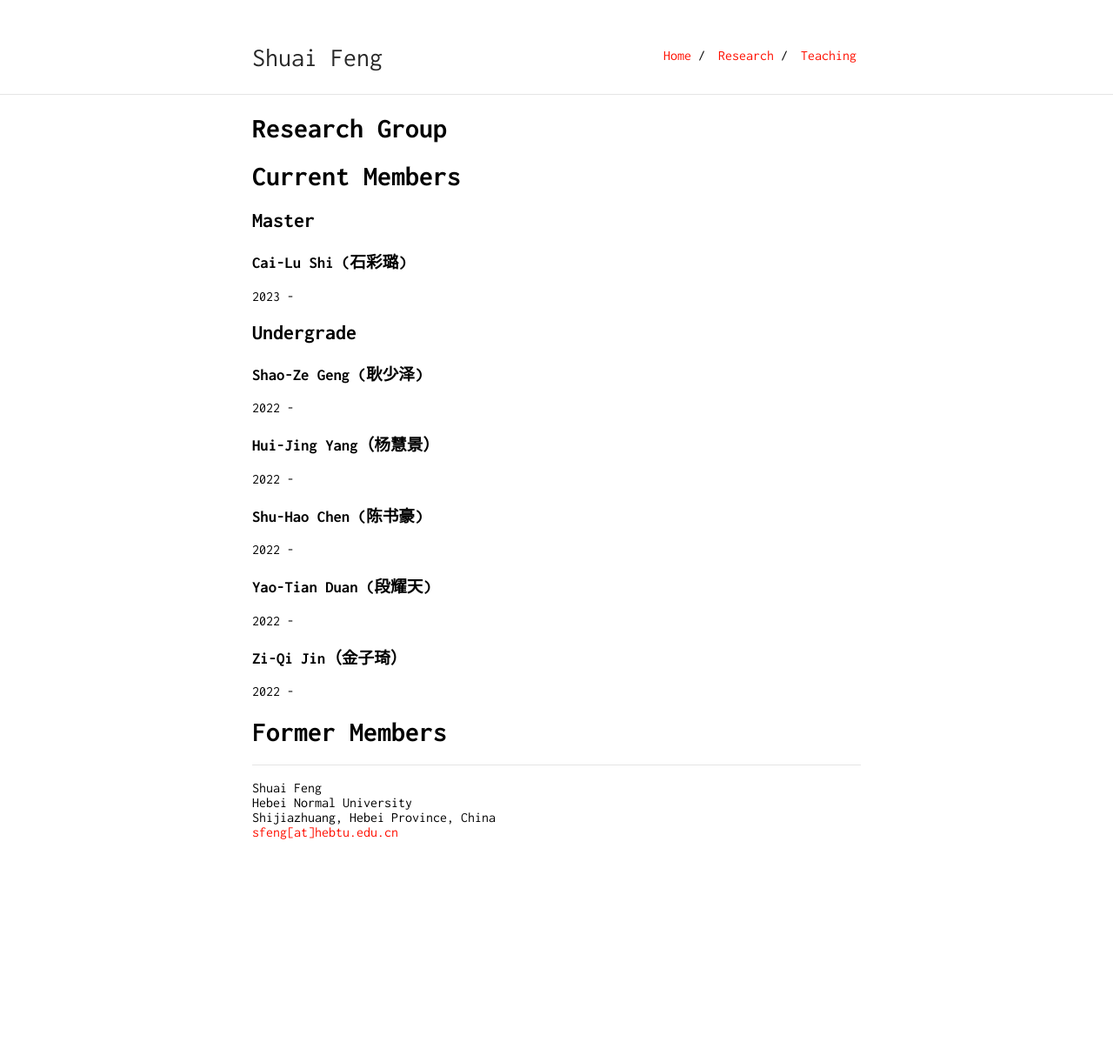
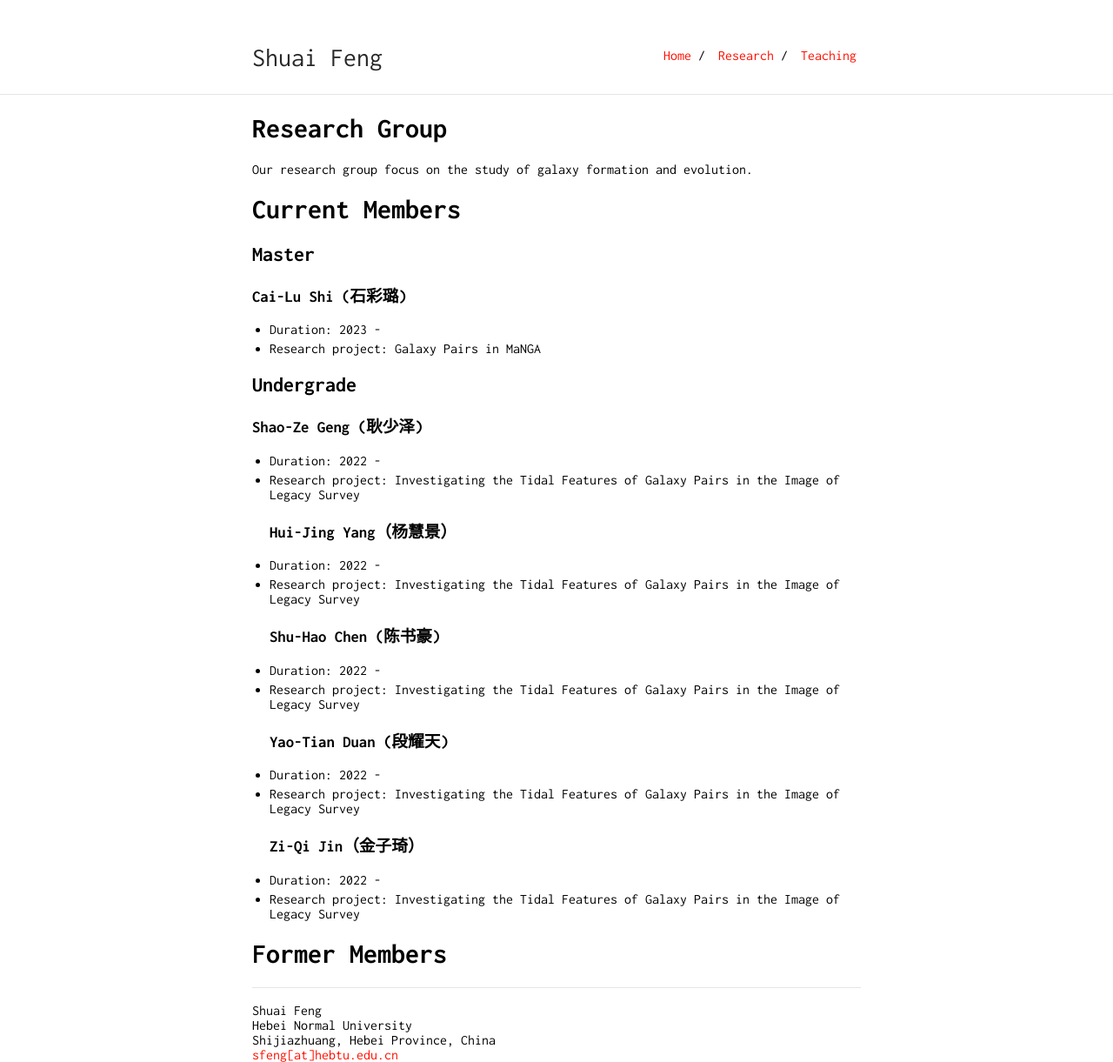
Before and after one commit to fengshuai0210/fengshuai0210.github.io, a Jekyll site: the page built from group.md, in a window 1280 px wide. Shown: the whole page at 87% size. Built offline with Jekyll 4.4.1, drawn with Linux system fonts in a browser that asks for light colours; our own code applies the rules of GitHub Pages for plain Markdown files; before the commit the page ends 965 px from its top, so only the background shows below that.

Commit message:
Update group.md

```diff
--- a/group.md
+++ b/group.md
@@ -4,24 +4,32 @@ layout: default
 
 # Research Group
 
+Our research group focus on the study of galaxy formation and evolution.
+
 # Current Members
 
 ## Master
 
 ### Cai-Lu Shi (石彩璐)
-2023 -
+* Duration: 2023 -
+* Research project: Galaxy Pairs in MaNGA
 
 ## Undergrade
 
 ### Shao-Ze Geng (耿少泽)
-2022 -
+* Duration: 2022 -
+* Research project: Investigating the Tidal Features of Galaxy Pairs in the Image of Legacy Survey
 ### Hui-Jing Yang（杨慧景）
-2022 -
+* Duration: 2022 -
+* Research project: Investigating the Tidal Features of Galaxy Pairs in the Image of Legacy Survey
 ### Shu-Hao Chen (陈书豪)
-2022 -
+* Duration: 2022 -
+* Research project: Investigating the Tidal Features of Galaxy Pairs in the Image of Legacy Survey
 ### Yao-Tian Duan (段耀天)
-2022 -
+* Duration: 2022 -
+* Research project: Investigating the Tidal Features of Galaxy Pairs in the Image of Legacy Survey
 ### Zi-Qi Jin（金子琦）
-2022 -
+* Duration: 2022 -
+* Research project: Investigating the Tidal Features of Galaxy Pairs in the Image of Legacy Survey
 
 # Former Members
```
